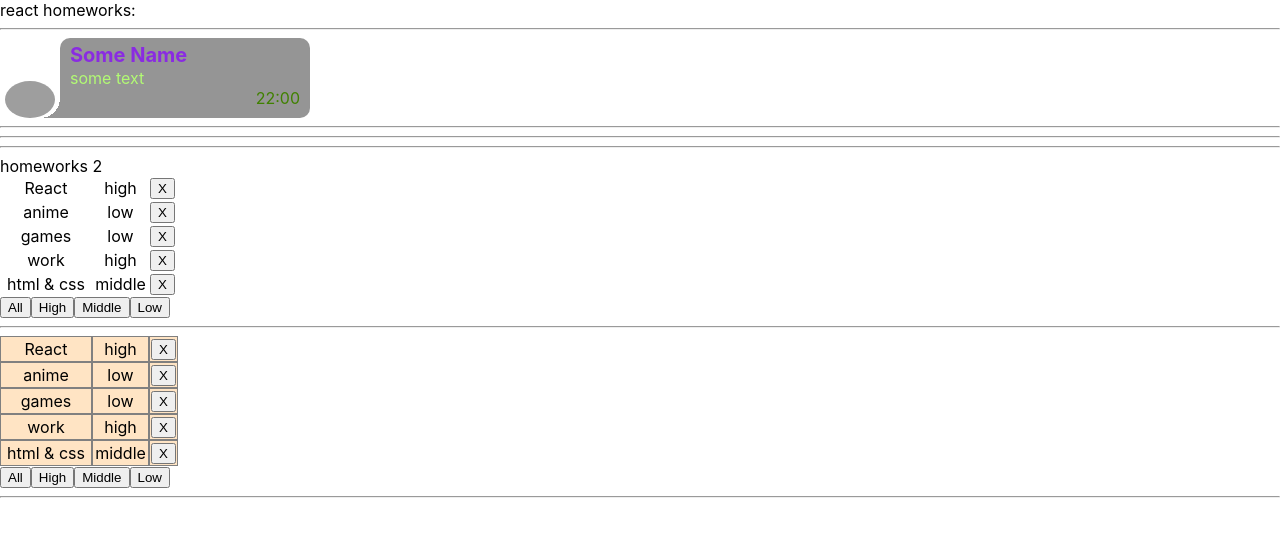
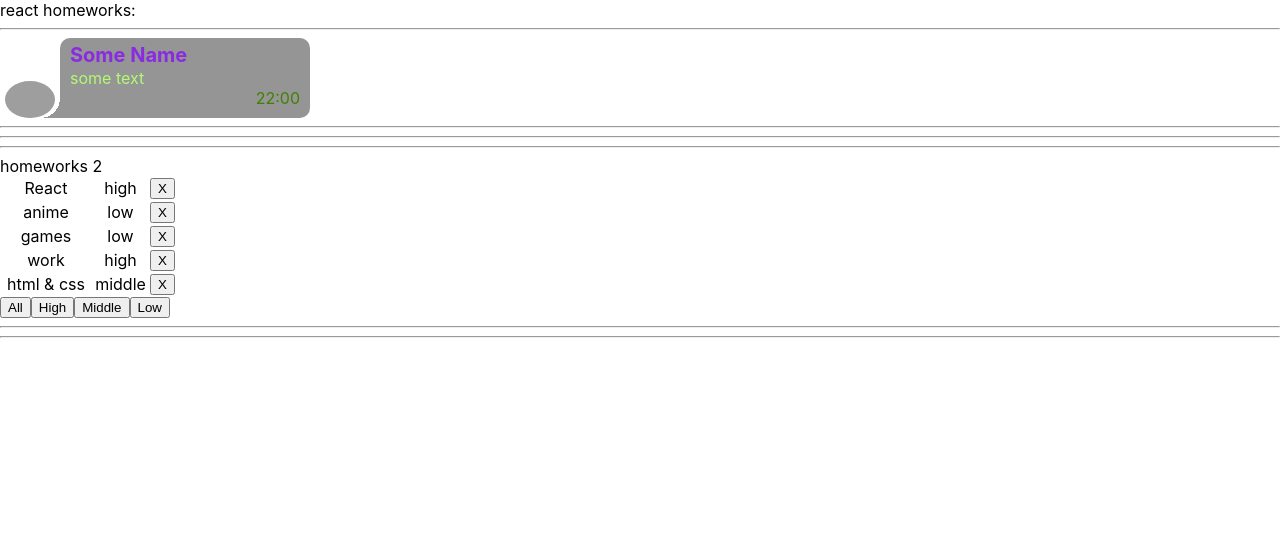
Before and after one commit to PasterZOOM/homeworks, a React (Create React App) app: page / in a window 1280 px wide. Shown: the top 536 px of the page. Built offline with nearby package versions, Linux system fonts and the light colour scheme; grey boxes are pictures that could not be loaded.

Commit message:
12.04.2022

```diff
--- a/src/p2-homeworks/h2/Affairs.tsx
+++ b/src/p2-homeworks/h2/Affairs.tsx
@@ -25,9 +25,7 @@ function Affairs(props: AffairsPropsType) {
 
     return (
         <div>
-
             {mappedAffairs}
-
             <button onClick={setAll}>All</button>
             <button onClick={setHigh}>High</button>
             <button onClick={setMiddle}>Middle</button>
--- a/src/p2-homeworks/h2/AlternativeAffairs.tsx
+++ b/src/p2-homeworks/h2/AlternativeAffairs.tsx
@@ -1,24 +1,11 @@
 import React from 'react'
-import {AffairType} from './HW2';
-import s from './AlternativeAffairs.module.css'
-import {Button} from './Button';
 
-type AffairPropsType = {
-    id: number
-    affair: AffairType
-    deleteAffairCallback: (id: number) => void
+function AlternativeAffairs() {
+    return (
+        <div>
+
+        </div>
+    )
 }
 
-export function AlternativeAffairs(props: AffairPropsType) {
-    return (
-        <tbody>
-        <tr className={s.someClass}>
-            <td className={s.st1}>{props.affair.name}</td>
-            <td className={s.st2}>{props.affair.priority}</td>
-            <td className={s.st3}>
-                <Button name={'X'} callBack={() => props.deleteAffairCallback(props.id)}/>
-            </td>
-        </tr>
-        </tbody>
-    )
-}
+export default AlternativeAffairs
--- a/src/p2-homeworks/h2/Button.tsx
+++ /dev/null
@@ -1,14 +0,0 @@
-import React from 'react';
-
-type ButtonPropsType={
-    name:string
-    callBack:()=>void
-}
-
-export const Button = (props:ButtonPropsType) => {
-    return (
-        <span>
-            <button onClick={props.callBack}>{props.name}</button>
-        </span>
-    );
-};
--- a/src/p2-homeworks/h2/HW2.tsx
+++ b/src/p2-homeworks/h2/HW2.tsx
@@ -1,7 +1,6 @@
 import React, {useState} from 'react'
 import Affairs from './Affairs'
-import {AlternativeAffairs} from './AlternativeAffairs';
-import {Button} from './Button';
+import AlternativeAffairs from './AlternativeAffairs';
 
 // types
 export type AffairPriorityType = 'high' | 'middle' | 'low' // need to fix any
@@ -51,18 +50,7 @@ function HW2() {
 
             <hr/>
             <div>
-                {filteredAffairs.map((a: AffairType) => (
-                    <AlternativeAffairs
-                        key={a._id}
-                        id={a._id}
-                        affair={a}
-                        deleteAffairCallback={deleteAffairCallback}
-                    />
-                ))}
-                <Button name={'All'} callBack={() => setFilter('all')}/>
-                <Button name={'High'} callBack={() => setFilter('high')}/>
-                <Button name={'Middle'} callBack={() => setFilter('middle')}/>
-                <Button name={'Low'} callBack={() => setFilter('low')}/>
+                {/*<AlternativeAffairs/>*/}
             </div>
             <hr/>
         </div>
```
